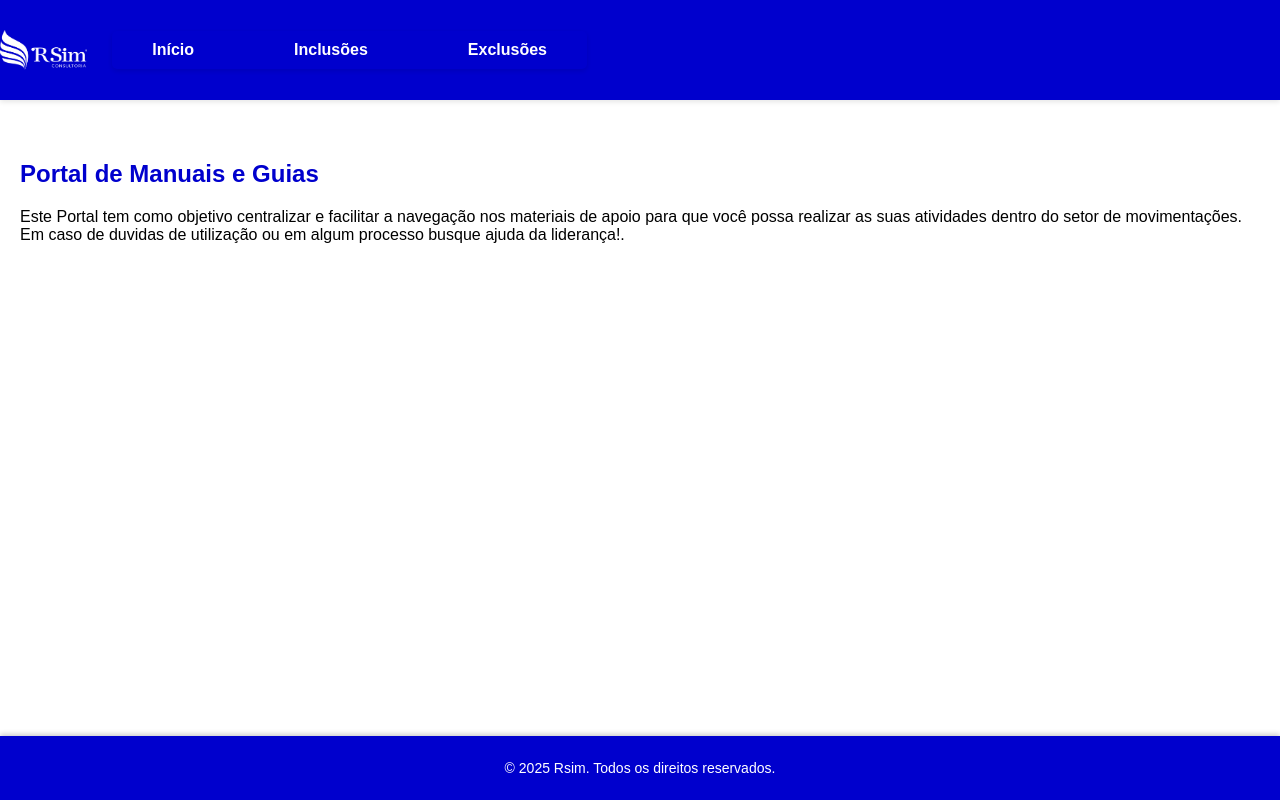
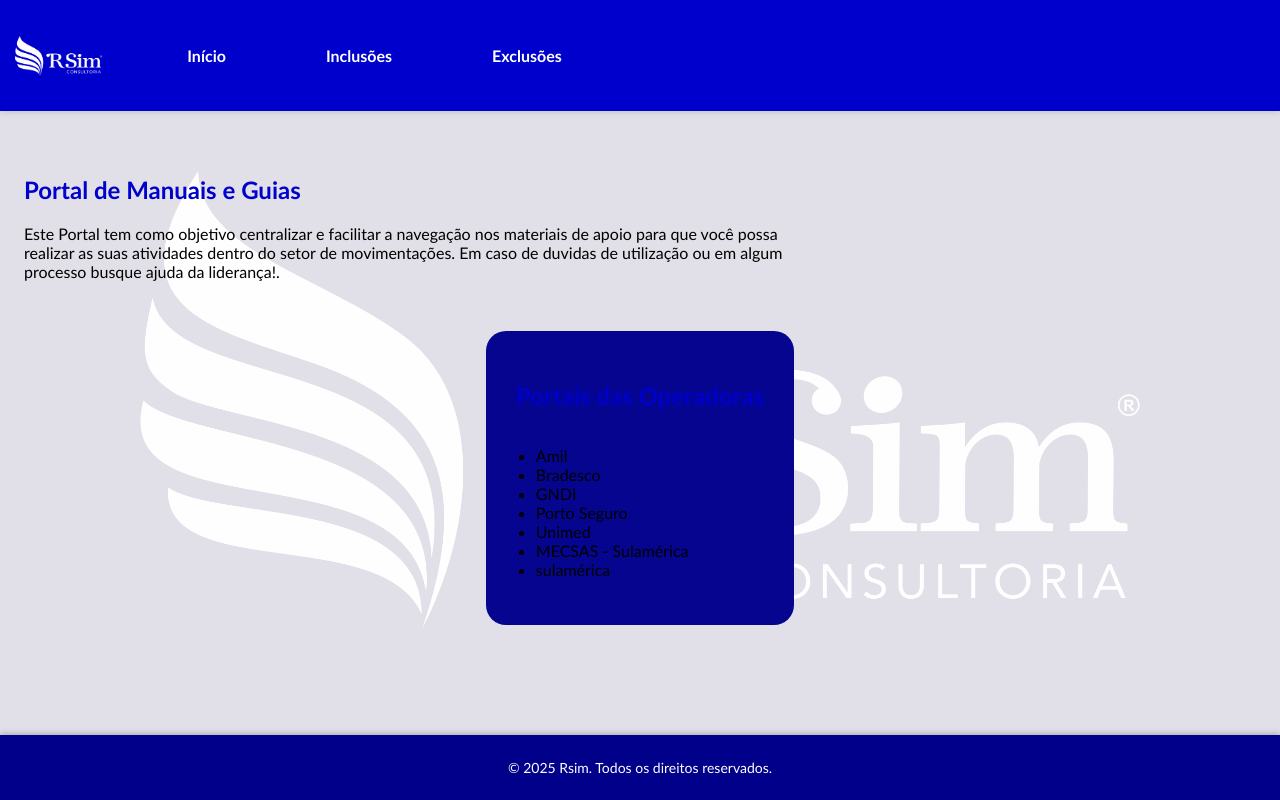
Before and after one commit to LucasRsim/portal, a website: page pages/home.html in a window 1280 px wide. Drawn offline with Linux system fonts and the light colour scheme.

Commit message:
Modificações no Design

```diff
--- a/assets/css/styles.css
+++ b/assets/css/styles.css
@@ -6,14 +6,42 @@
 }
 
 body {
-    font-family: Arial, sans-serif;
-    background-color: #ffffff;
+    font-family: 'Trebuchet MS', 'Lucida Sans Unicode', 'Lucida Grande', 'Lucida Sans', Arial, sans-serif;
+    background-color: #e1dfe7;
+    background-image: url('../img/logo-branco.png'); /* Imagem de fundo */
+    background-size: 1000px; /* Faz a imagem de fundo cobrir toda a tela */
+    background-position: center; /* Centraliza a imagem de fundo */
+    background-repeat: no-repeat; /* Não repete a imagem de fundo */
+    background-attachment: fixed; /* Mantém a imagem fixa ao rolar a página */
     color: #000000;
     margin: 0;
     padding: 0;
     box-sizing: border-box;
     flex: 1; /* Faz o conteúdo principal ocupar o espaço disponível */
 }
+
+.inicio-container {
+    background: rgba(5, 5, 143, 0);
+    border-radius: 10px;
+    box-shadow: 0px 4px 10px rgba(6, 73, 136, 0);
+    padding: 24px;
+    max-width: 800px;
+    margin: inherit;
+  }
+
+.portais-container {
+    background: rgb(5, 5, 143);
+    border-radius: 20px;
+    box-shadow: 0px 4px 10px rgba(6, 73, 136, 0);
+    padding: 30px;
+    max-width: 700px; /* Ajuste a largura máxima conforme necessário */
+    display: flex; /* Permite usar flexbox */
+    flex-direction: column; /* Organiza os itens em coluna */
+    align-items: ; /* Alinha o conteúdo horizontalmente */
+    justify-content: center; /* Alinha o conteúdo verticalmente */
+    margin: 10px auto; /* Centraliza o container na tela */
+  }
+
 
 header {
     background-color: #0000CD;
@@ -27,13 +55,11 @@
 
 nav ul {
     list-style: none;
-    padding: 0;
+    padding: 5px;
     display: flex;
     justify-content: center;
     gap: 20px;
-    background-color: #0000CD;
     border-radius: 5px;
-    box-shadow: 0 2px 5px rgba(0, 0, 0, 0.1);
     position: relative; /* Garante que o dropdown seja posicionado corretamente */
     z-index: 10; /* Coloca o menu acima de outros elementos */
 }
@@ -65,7 +91,7 @@
     left: 0;
     background-color: #0000CD;
     list-style: none;
-    padding: 0;
+    padding: 0px;
     width: 200px;
     border-radius: 5px;
     box-shadow: 0 2px 5px rgba(0, 0, 0, 0.1);
@@ -172,6 +198,7 @@
 .logo {
     height: 40px; /* Ajuste conforme necessário */
     margin-right: 25px; /* Espaço entre a logo e os itens do menu */
+    padding: 0 15px; /* Espaço interno da logo */
 
 }
 
@@ -212,7 +239,7 @@
 
 footer.footer {
     margin-top: auto; /* Empurra o rodapé para o final da página */
-    background-color: #0000CD; /* Azul escuro */
+    background-color: #00008B; /* Azul escuro */
     color: white;
     text-align: center;
     padding: 10px 0;
--- a/pages/home.html
+++ b/pages/home.html
@@ -51,9 +51,22 @@
         </nav>
     </header>
 
-    <section id="inicio">
+    <section class="inicio-container">
         <h1>Portal de Manuais e Guias</h1>
         <p>Este Portal tem como objetivo centralizar e facilitar a navegação nos materiais de apoio para que você possa realizar as suas atividades dentro do setor de movimentações. Em caso de duvidas de utilização ou em algum processo busque ajuda da liderança!.</p>
+    </section>
+    <section class="portais-container">
+        <h2>Portais das Operadoras</h2>
+        <ul>
+            <li>Amil</li>
+            <li>Bradesco</li>
+            <li>GNDI</li>
+            <li>Porto Seguro</li>
+            <li>Unimed</li>
+            <li>MECSAS - Sulamérica</li>
+            <li>sulamérica</li>
+        </ul>
+
     </section>
     <script src="../assets/js/script.js"></script>
 </body>
```
Also changed, not shown: pages/exclusoes/exclusoes.html (+12 -12 lines).
